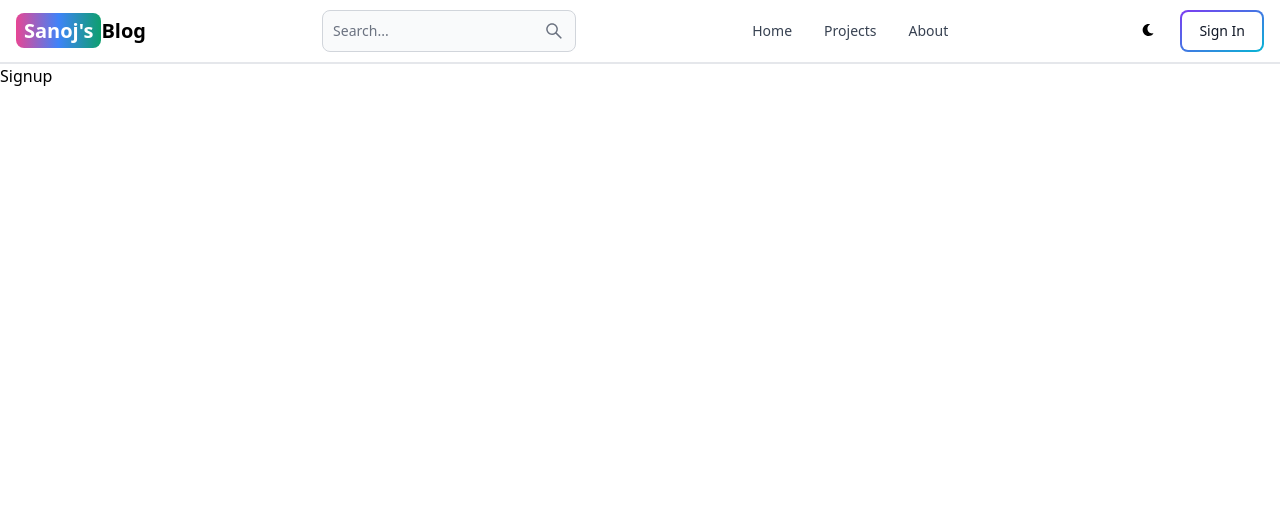
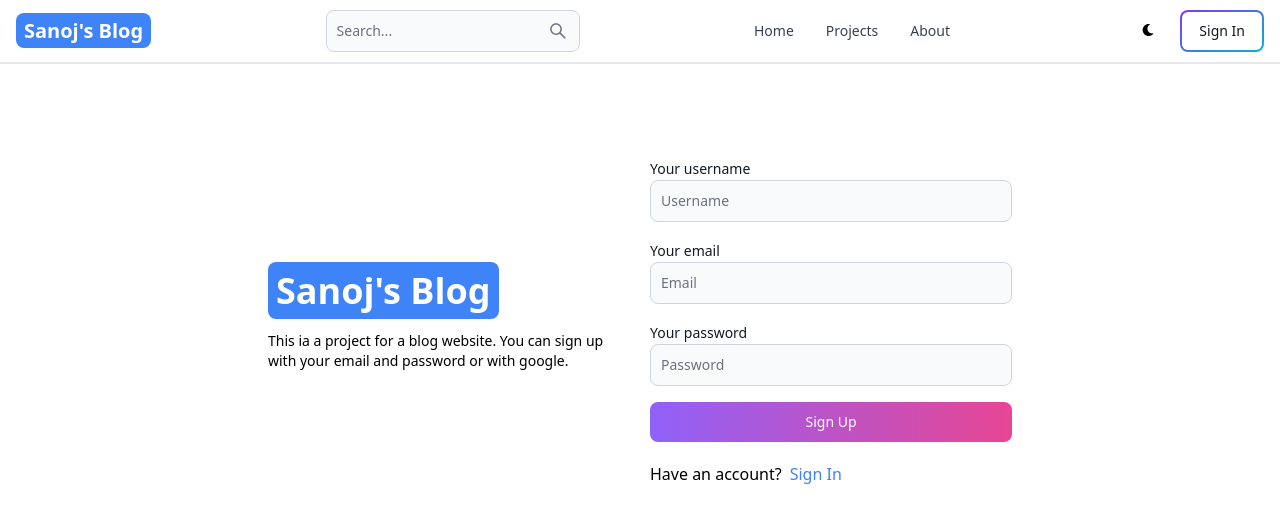
Before and after one commit to SanojS31/mern-blog, a React (Vite) app in the folder client/: page /sign-up in a window 1280 px wide. Shown: the top 522 px of the page. Built offline with nearby package versions, Linux system fonts and the light colour scheme.

Commit message:
create signup page ui

```diff
--- a/client/src/components/Header.jsx
+++ b/client/src/components/Header.jsx
@@ -8,8 +8,7 @@
   return (
     <Navbar className="border-b-2">
       <Link to="/" className='self-center whitespace-nowrap text-sm sm:text-xl font-semibold dark:text-white'>
-        <span className='px-2 py-1 bg-gradient-to-r from-pink-500 via-blue-500 to-green-500 rounded-lg text-white'>Sanoj's</span>
-        Blog
+        <span className='px-2 py-1 bg-blue-500 rounded-lg text-white'>Sanoj's Blog</span>
       </Link>
       <form>
         <TextInput
--- a/client/src/pages/Signup.jsx
+++ b/client/src/pages/Signup.jsx
@@ -1,9 +1,47 @@
-import React from 'react'
+import { Button, Label, TextInput } from "flowbite-react";
+import { Link } from "react-router-dom";
+
 
 export default function Signup() {
   return (
-    <div>
-      Signup
+    <div className='min-h-screen mt-20'>
+      <div className='flex max-w-3xl mx-auto p-3 flex-col md:flex-row md:items-center gap-5' >
+        {/*h*/}
+        <div className='flex-1'>
+          <Link to="/" className='font-bold dark:text-white text-4xl'>
+            <span className='px-2 py-1 bg-blue-500 rounded-lg text-white'>Sanoj's Blog</span>
+          </Link>
+          <p className="text-sm mt-5">
+            This ia a project for a blog website. You can sign up with your email and password or with google.
+          </p>
+        </div>
+        {/*right */}
+        <div className='flex-1'>
+          <form className="flex flex-col gap-4">
+            <div>
+              <Label value="Your username"/>
+              <TextInput type="text" placeholder="Username" id="username"/>
+            </div>
+            <div>
+              <Label value="Your email"/>
+              <TextInput type="text" placeholder="Email" id="email"/>
+            </div>
+            <div>
+              <Label value="Your password"/>
+              <TextInput type="text" placeholder="Password" id="password"/>
+            </div>
+            <Button gradientDuoTone="purpleToPink" type="submit" >
+              Sign Up
+            </Button>
+          </form>
+          <div className="flex gap-2 text-md mt-5">
+            <span>Have an account?</span>
+            <Link to="/sign-in" className="text-blue-500">
+              Sign In
+            </Link>
+          </div>
+        </div>
+      </div>
     </div>
   )
 }
```
